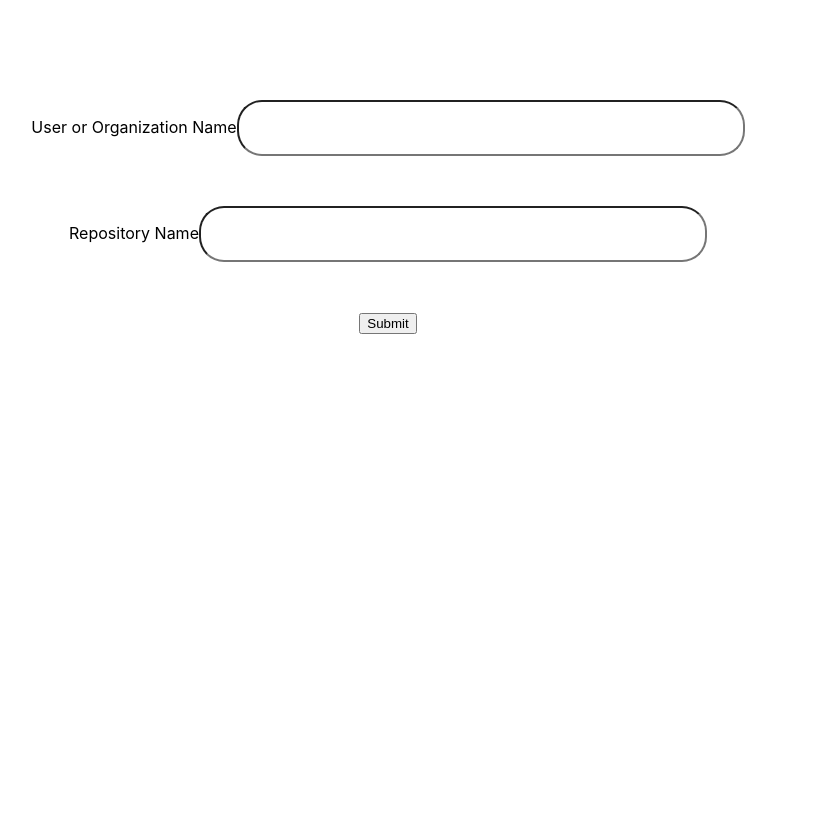
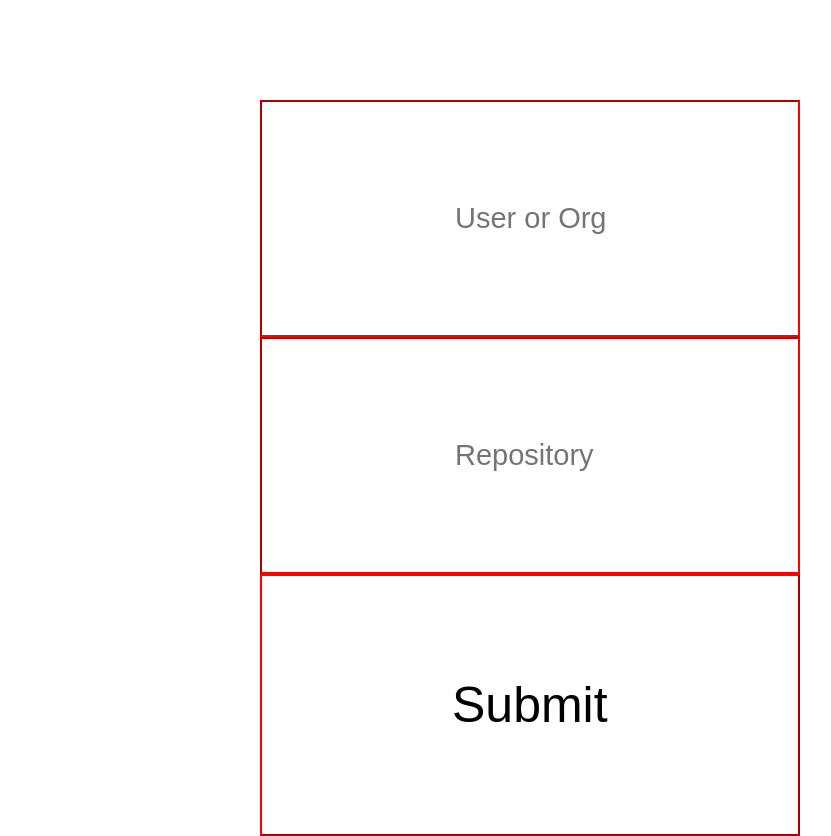
Before and after one commit to latoyaallen/feed-react, a React (Create React App) app: page / in a window 1280 px wide. Shown: the whole page, without its empty margins (252-1083 px from the left). Before the commit the page ends 800 px from the top, so only its background shows below. Built offline with nearby package versions, Linux system fonts and the light colour scheme.

Commit message:
Update styles to match awwwwards form

```diff
--- a/src/App.css
+++ b/src/App.css
@@ -1,5 +1,4 @@
 .App {
-  text-align: center;
   padding-top: 100px;
 }
 
--- a/src/components/Button/Button.jsx
+++ b/src/components/Button/Button.jsx
@@ -1,10 +1,12 @@
 import React from 'react';
+import styles from './Button.module.css';
 
 const Button = ({onClick, children}) => {
   return (
     <button
       type="button"
       onClick={onClick}
+      className={styles['button-wrapper']}
     >
     {children}
     </button>
--- /dev/null
+++ b/src/components/Button/Button.module.css
@@ -0,0 +1,7 @@
+.button-wrapper {
+  background-color: white;
+  border-color: red;
+  text-decoration: none;
+  padding: 100px 190px;
+  font-size: 50px;
+}
--- a/src/components/Form/Form.jsx
+++ b/src/components/Form/Form.jsx
@@ -21,12 +21,12 @@ const Form = () => {
       <InputField
         value={authorName}
         onChange={(e) => setAuthorName(e.target.value)}
-        labelAboveField="User or Organization Name"
+        placeholder="User or Org"
       />
       <InputField
         value={repoName}
         onChange={(e) => setRepoName(e.target.value)}
-        labelAboveField="Repository Name"
+        placeholder="Repository"
       />
       <Button
       onClick={handleOnClick}
--- a/src/components/Form/Form.module.css
+++ b/src/components/Form/Form.module.css
@@ -1,2 +1,8 @@
+/*
+ * https://www.awwwards.com/inspiration/form-input
+ */
+
 .wrapper {
+  width: 20vw; /* take up 50 percent of the viewport width*/
+  margin-left: 40vw;
 }
--- a/src/components/InputField/InputField.jsx
+++ b/src/components/InputField/InputField.jsx
@@ -1,15 +1,15 @@
 import styles from './InputField.module.css';
 import React from 'react';
 
-const InputField = ({value, onChange, labelAboveField }) => {
+const InputField = ({value, onChange, placeholder }) => {
   return (
-    <div>
-      {labelAboveField}
+    <div className={styles['input-field-container']}>
       <input
       value={value}
       onChange={onChange}
       type="text"
-          className={styles['wrapper']}
+      className={styles['input-field']}
+      placeholder={placeholder}
     />
       </div>
   );
--- a/src/components/InputField/InputField.module.css
+++ b/src/components/InputField/InputField.module.css
@@ -1,6 +1,9 @@
-.wrapper {
-  border-radius: 25px;
-  height: 50px;
-  width: 500px;
-  margin-bottom: 50px;
+.input-field {
+  width: 150px;
+  overflow: visible;
+  background-color: white;
+  border-color: red;
+  text-decoration: none;
+  padding: 100px 193px;
+  font-size: 29px;
 }
```
Also changed, not shown: src/components/Content/Content.jsx (added), src/components/Content/Content.module.css (added), src/components/Content/index.js (added). Lines whose indentation alone changed are shown as unchanged.
